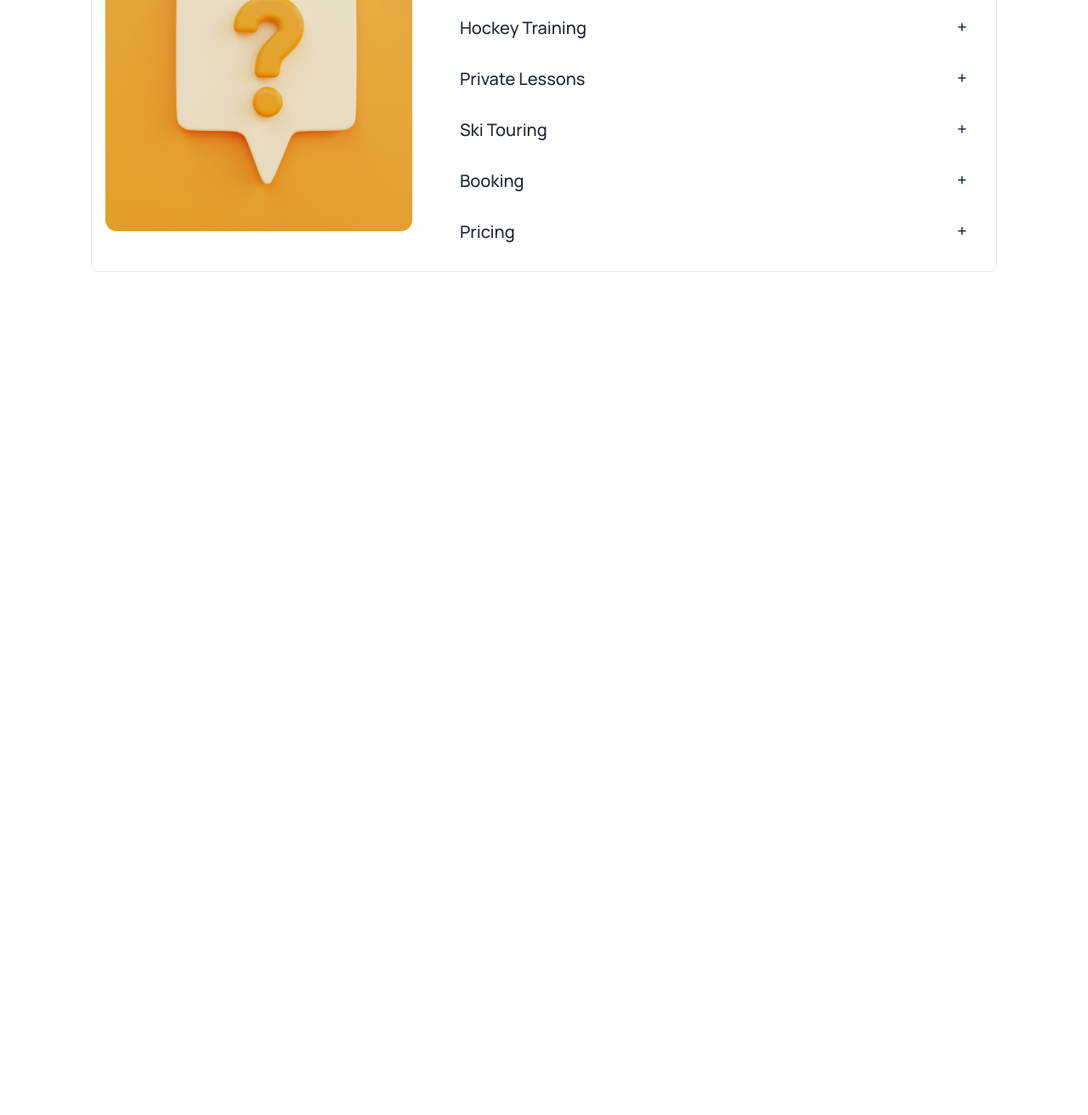
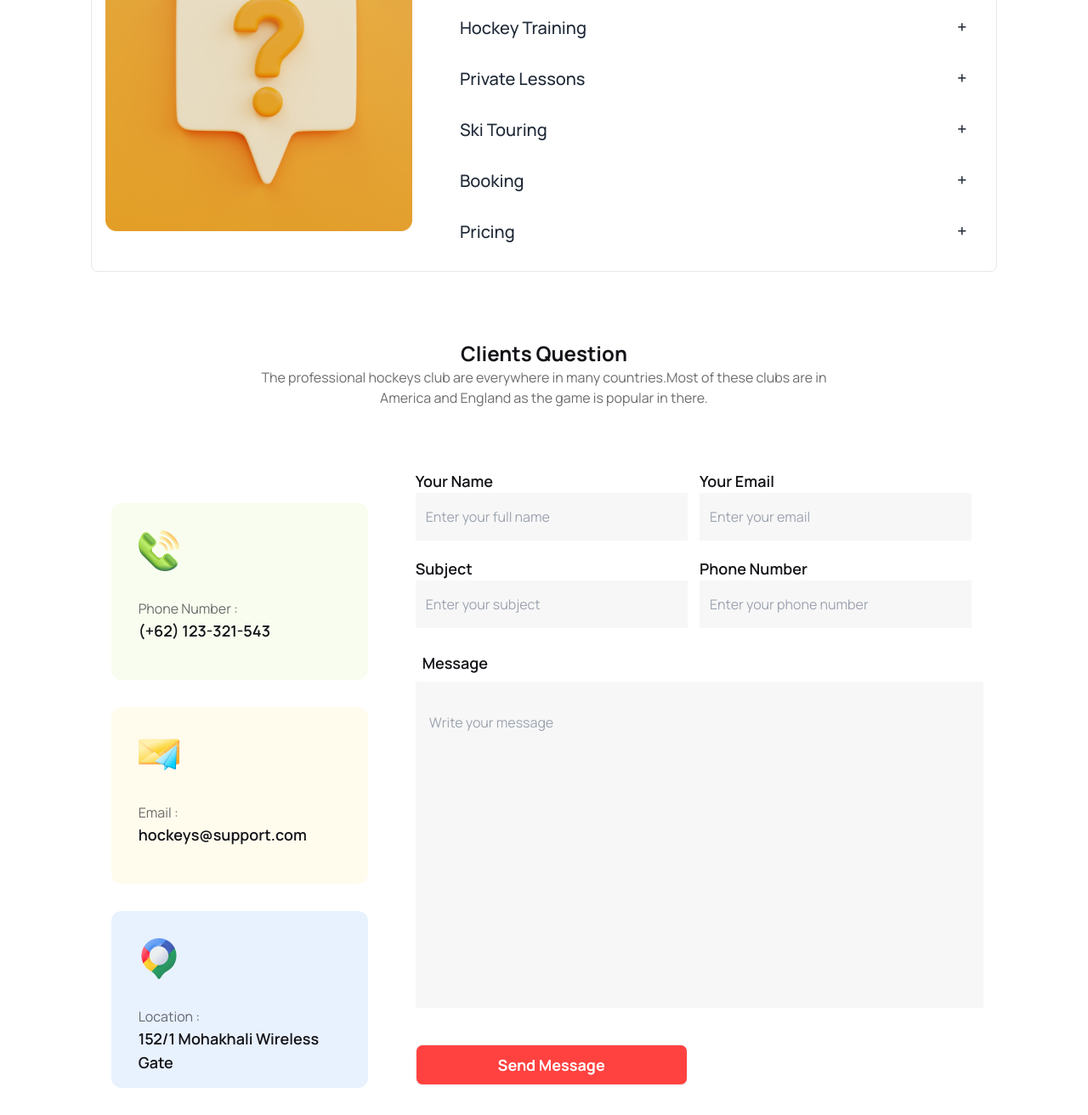
Before and after one commit to akhyemc/hockeys-main, a plain HTML site: page index.html in a window 1280 px wide. Shown: the part 3534-4846 px from the top of the page at 85% size. Before the commit the page ends 3854 px from the top, so only its background shows below. Drawn offline with nearby package versions, Linux system fonts and the light colour scheme.

Commit message:
get in touch section added

```diff
--- a/index.html
+++ b/index.html
@@ -1,5 +1,5 @@
 <!DOCTYPE html>
-<html lang="en">
+<html lang="en" data-theme="light">
 <head>
     <meta charset="UTF-8">
     <meta name="viewport" content="width=device-width, initial-scale=1.0">
@@ -439,6 +439,55 @@
           </div>
         </div>
       </div>
+      <!-- get in touch section -->
+      <div class="">
+        <div class="text-center mt-20">
+          <h2 class="text-[#131318] text-2xl font-bold">Clients Question</h2>
+          <p class="text-[#1313189e]">The professional hockeys club are everywhere in many countries.Most of these clubs are in <br> America and England as the game is popular in there.
+        </div>
+        <div class="flex flex-col lg:flex-row gap-4 mt-14">
+          <div class="m-6">
+            <div class="bg-[#bced6d1c] rounded-xl mb-2 h-52">
+              <img class="pt-8 m-8" src="./Images/Group 1171275317.png" alt="">
+              <p class="mx-8 text-[#1313189e]">Phone Number : </p>
+              <p class="mx-8 text-[#131318] text-lg font-semibold">(+62) 123-321-543</p>
+            </div>
+            <div class="bg-[#fddd5f1d] rounded-xl mb-2 h-52">
+              <img class="pt-8 m-8" src="./Images/Group 1171275318.png" alt="">
+              <p class="mx-8 text-[#1313189e]">Email : </p>
+              <p class="mx-8 text-[#131318] text-lg font-semibold">hockeys@support.com</p>
+            </div>
+            <div class="bg-[#629cf325] rounded-xl mb-2 h-52">
+              <img class="pt-8 m-8" src="./Images/Group 1171275321.png" alt="">
+              <p class="mx-8 text-[#1313189e]">Location : </p>
+              <p class="mx-8 text-[#131318] text-lg font-semibold">152/1 Mohakhali Wireless Gate</p>
+            </div>
+          </div>
+          <div class="w-8/12 grid grid-cols-1 lg:grid-cols-2 m-4">
+            <div>
+              <h3 class="text-[#131318] text-lg font-semibold">Your Name</h3>
+              <input class="w-80 h-14 bg-[#13131808] pl-3" type="text" placeholder="Enter your full name">
+            </div>
+            <div>
+              <h3 class="text-[#131318] text-lg font-semibold">Your Email</h3>
+              <input class="w-80 h-14 bg-[#13131808] pl-3" type="email" placeholder="Enter your email">
+            </div>
+            <div>
+              <h3 class="text-[#131318] text-lg font-semibold">Subject</h3>
+              <input class="w-80 h-14 bg-[#13131808] pl-3" type="text" placeholder="Enter your subject">
+            </div>
+            <div>
+              <h3 class="text-[#131318] text-lg font-semibold">Phone Number</h3>
+              <input class="w-80 h-14 bg-[#13131808] pl-3" type="number" placeholder="Enter your phone number">
+            </div>
+            <div class="w-full lg:col-span-2">
+              <h3 class="text-[#131318] text-lg font-semibold m-2">Message</h3>
+              <input class="w-80 lg:w-full lg:h-96 bg-[#13131808] pb-72 pl-4" type="text" placeholder="Write your message">
+            </div>
+            <div class="btn w-80 lg:col-span-2 mt-6 bg-[#FF4240] text-white font-bold text-lg">Send Message</div>
+          </div>
+        </div>
+      </div>
     </main>
     <!-- footer part -->
     <footer></footer>
--- /dev/null
+++ b/l.css
@@ -0,0 +1,3 @@
+/* body{
+    background: #13131808;
+} */
```
